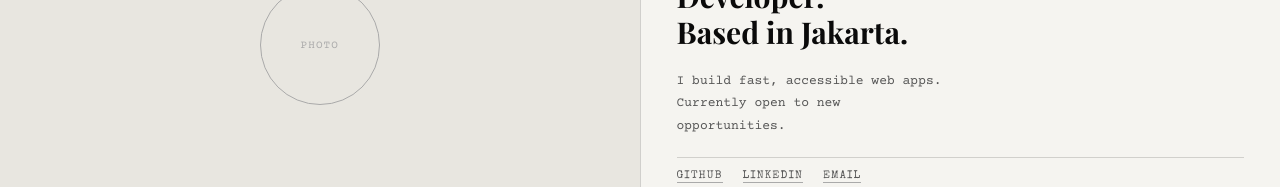
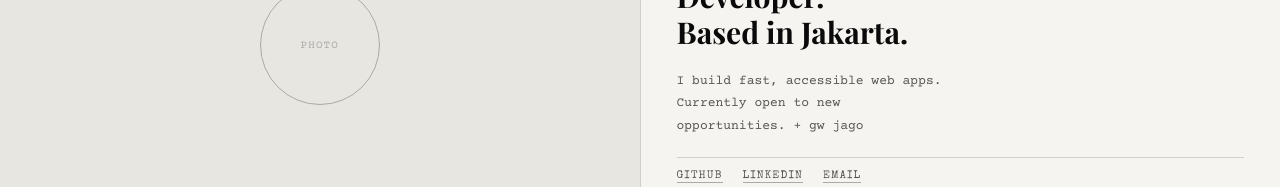
Before and after one commit to FeivelQutby/porto-feivel, a Next.js app: page / in a window 1280 px wide. Shown: the part 429-616 px from the top of the page. Built offline with nearby package versions, Linux system fonts and the light colour scheme.

Commit message:
update boii

```diff
--- a/Components/Hero.tsx
+++ b/Components/Hero.tsx
@@ -159,7 +159,7 @@ export default function Hero() {
                         lineHeight: 1.7,
                         maxWidth: 280,
                     }}>
-                        I build fast, accessible web apps. Currently open to new opportunities.
+                        I build fast, accessible web apps. Currently open to new opportunities. + gw jago
                     </p>
 
                     <div style={{
```
